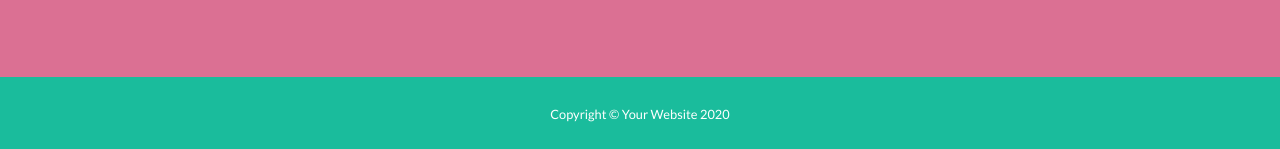
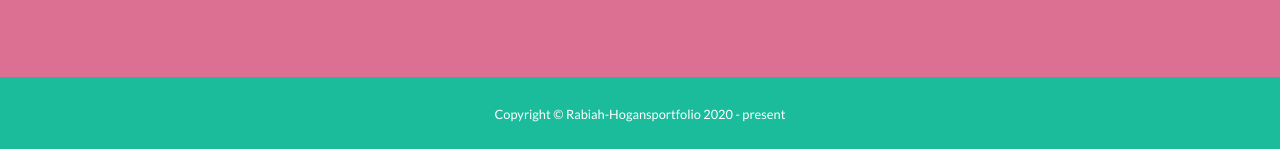
Before and after one commit to rabiahfh/Rabiah-Hogansportfolio, a plain HTML site: page index.html in a window 1280 px wide. Shown: the part 4243-4392 px from the top of the page. Drawn offline with nearby package versions, Linux system fonts and the light colour scheme.

Commit message:
pushing index.html

```diff
--- a/index.html
+++ b/index.html
@@ -283,7 +283,7 @@
         </footer>
         <!-- Copyright Section-->
         <div class="copyright py-4 text-center text-white">
-            <div class="container"><small>Copyright © Your Website 2020</small></div>
+            <div class="container"><small>Copyright © Rabiah-Hogansportfolio 2020 - present</small></div>
         </div>
         <!-- Scroll to Top Button (Only visible on small and extra-small screen sizes)-->
         <div class="scroll-to-top d-lg-none position-fixed">
```
